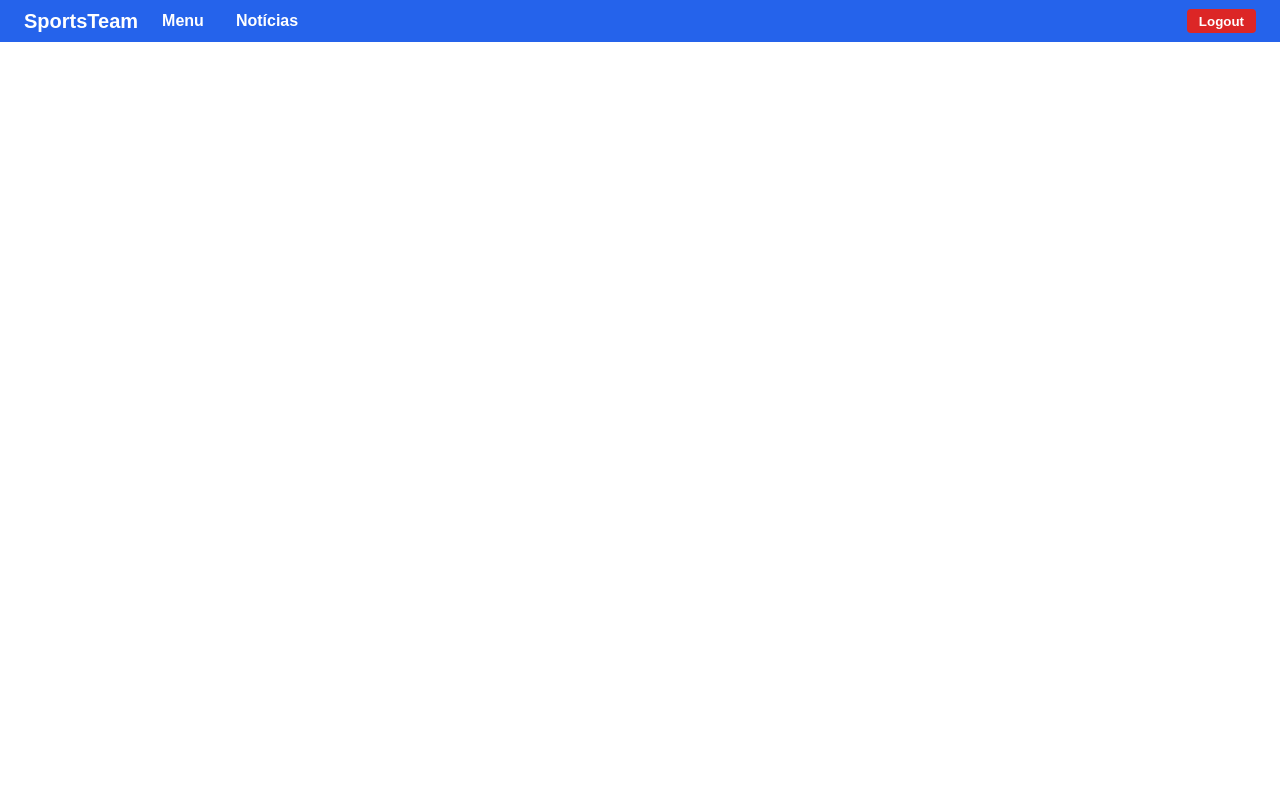
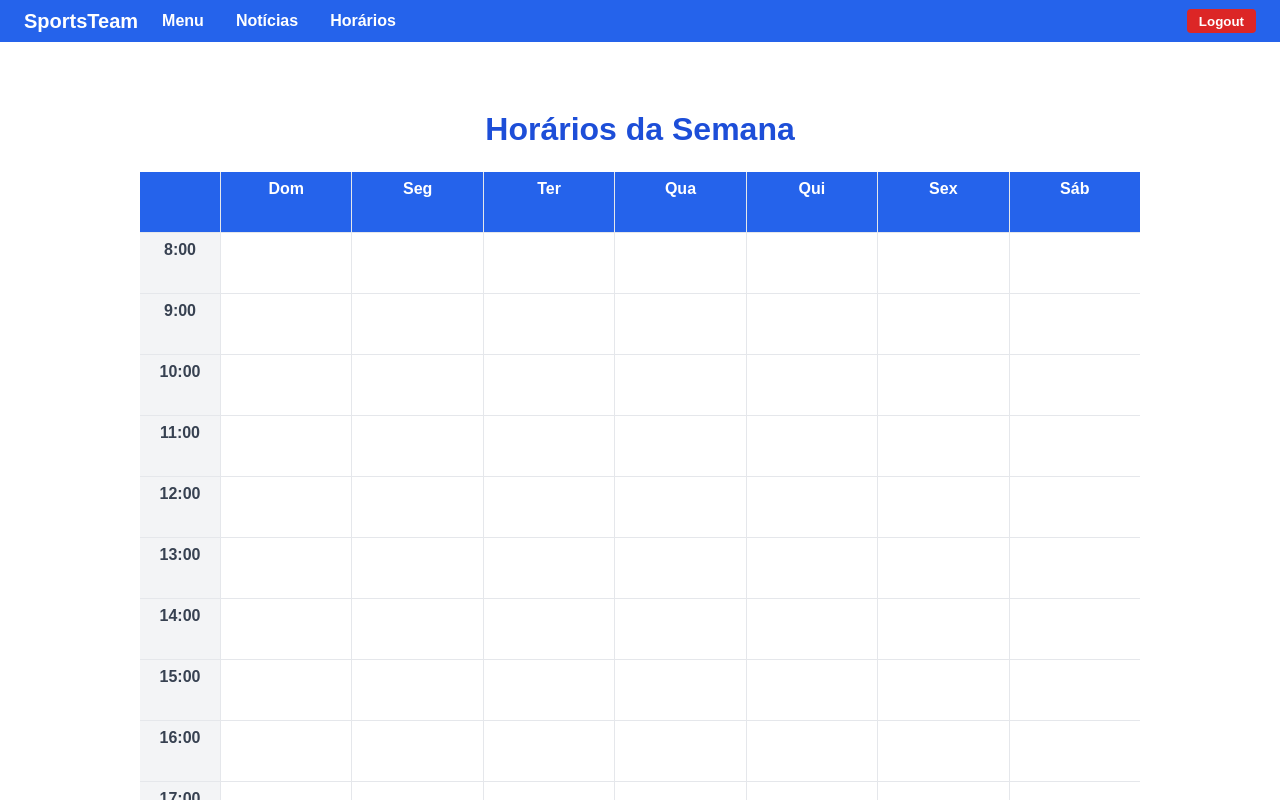
Before and after one commit to ihammadasghar/sports-team-management-tool, a React (Create React App) app in the folder SportTeamManagementTool/frontend/: page /schedule in a window 1280 px wide. Shown: the top 800 px of the page. Built offline with nearby package versions, Linux system fonts and the light colour scheme.

Commit message:
schedule page added (front-end)

```diff
--- a/SportTeamManagementTool/frontend/src/App.js
+++ b/SportTeamManagementTool/frontend/src/App.js
@@ -8,6 +8,7 @@ import TeamDetails from './pages/TeamDetails';
 import PublicationDetails from './pages/PublicationDetails';
 import Navbar from "./components/Navbar";
 import News from './pages/News';
+import Schedule from './pages/Schedule';
 
 function App() {
   return (
@@ -18,6 +19,7 @@ function App() {
         <Route path="/Login" element={<Login />} />
         <Route path="/" element={<Dashboard />} />
           <Route path="/news" element={<News />} />
+          <Route path="/schedule" element={<Schedule />} />
         <Route path="/publications/newpublication" element={<NewPublication />} />
           <Route path="/games/newgame" element={<NewGame />} />
            <Route path="/teams/:id" element={<TeamDetails />} />
--- a/SportTeamManagementTool/frontend/src/components/Navbar.jsx
+++ b/SportTeamManagementTool/frontend/src/components/Navbar.jsx
@@ -27,6 +27,7 @@ function Navbar() {
         </Link>
         <Link to="/" className="navbar-link">Menu</Link>
         <Link to="/news" className="navbar-link">Notícias</Link>
+        <Link to="/schedule" className="navbar-link">Horários</Link>
 
         {/* Links que precisam do userId */}
         {userId && (
--- /dev/null
+++ b/SportTeamManagementTool/frontend/src/pages/Schedule.css
@@ -0,0 +1,65 @@
+.schedule-grid-container {
+  max-width: 1000px;
+  margin: 2rem auto;
+  padding: 1rem;
+  font-family: Arial, sans-serif;
+}
+
+.schedule-grid-container h1 {
+  text-align: center;
+  margin-bottom: 1.5rem;
+  color: #1d4ed8;
+}
+
+.schedule-grid {
+  display: grid;
+  grid-template-columns: 80px repeat(7, 1fr);
+  grid-auto-rows: 60px;
+  gap: 1px;
+  background-color: #e5e7eb;
+}
+
+.grid-header {
+  background-color: #2563eb;
+  color: white;
+  font-weight: bold;
+  text-align: center;
+  padding: 0.5rem 0;
+}
+
+.grid-hour {
+  background-color: #f3f4f6;
+  text-align: center;
+  font-weight: 600;
+  padding: 0.5rem;
+  color: #374151;
+}
+
+.grid-cell {
+  background-color: #ffffff;
+  padding: 0.3rem;
+  position: relative;
+}
+
+.grid-event {
+  font-size: 0.8rem;
+  padding: 0.4rem;
+  border-radius: 0.3rem;
+  color: white;
+  margin-bottom: 0.2rem;
+  text-align: center;
+}
+
+.grid-event.training {
+  background-color: #10b981;
+}
+
+.grid-event.game {
+  background-color: #ef4444;
+}
+
+.error-message {
+  text-align: center;
+  color: #dc2626;
+  font-weight: 600;
+}
--- /dev/null
+++ b/SportTeamManagementTool/frontend/src/pages/Schedule.jsx
@@ -0,0 +1,77 @@
+import { useEffect, useState } from "react";
+import axios from "axios";
+import './Schedule.css';
+
+function Schedule() {
+  const [events, setEvents] = useState([]);
+  const [error, setError] = useState("");
+
+  const teamId = localStorage.getItem("teamId");
+  const token = localStorage.getItem("accessToken");
+
+  useEffect(() => {
+    if (!token || !teamId) return;
+
+    const headers = { Authorization: `Bearer ${token}` };
+
+    Promise.all([
+      axios.get(`http://localhost:8000/teams/${teamId}/trainings`, { headers }),
+      axios.get(`http://localhost:8000/teams/${teamId}/games`, { headers })
+    ])
+    .then(([resTrainings, resGames]) => {
+      const allEvents = [
+        ...resTrainings.data.map(e => ({ ...e, type: "Treino" })),
+        ...resGames.data.map(e => ({ ...e, type: "Jogo" })),
+      ];
+
+      setEvents(allEvents);
+    })
+    .catch(() => setError("Erro ao carregar os horários."));
+  }, [teamId, token]);
+
+  const diasSemana = ["Dom", "Seg", "Ter", "Qua", "Qui", "Sex", "Sáb"];
+  const horas = Array.from({ length: 14 }, (_, i) => i + 8); // 08h até 21h
+
+  const getEventsForCell = (dia, hora) => {
+    return events.filter(event => {
+      const d = new Date(event.datetime);
+      return d.getDay() === dia && d.getHours() === hora;
+    });
+  };
+
+  return (
+    <div className="schedule-grid-container">
+      <h1>Horários da Semana</h1>
+      {error && <p className="error-message">{error}</p>}
+
+      <div className="schedule-grid">
+        <div className="grid-header empty"></div>
+        {diasSemana.map((dia, i) => (
+          <div key={i} className="grid-header">{dia}</div>
+        ))}
+
+        {horas.map((hora, rowIndex) => (
+          <>
+            <div key={`h-${hora}`} className="grid-hour">{hora}:00</div>
+            {diasSemana.map((_, colIndex) => (
+              <div key={`cell-${rowIndex}-${colIndex}`} className="grid-cell">
+                {getEventsForCell(colIndex, hora).map(event => (
+                  <div
+                    key={event.id}
+                    className={`grid-event ${event.type === "Jogo" ? "game" : "training"}`}
+                  >
+                    <strong>{event.title}</strong>
+                    <br />
+                    {event.type}
+                  </div>
+                ))}
+              </div>
+            ))}
+          </>
+        ))}
+      </div>
+    </div>
+  );
+}
+
+export default Schedule;
```
